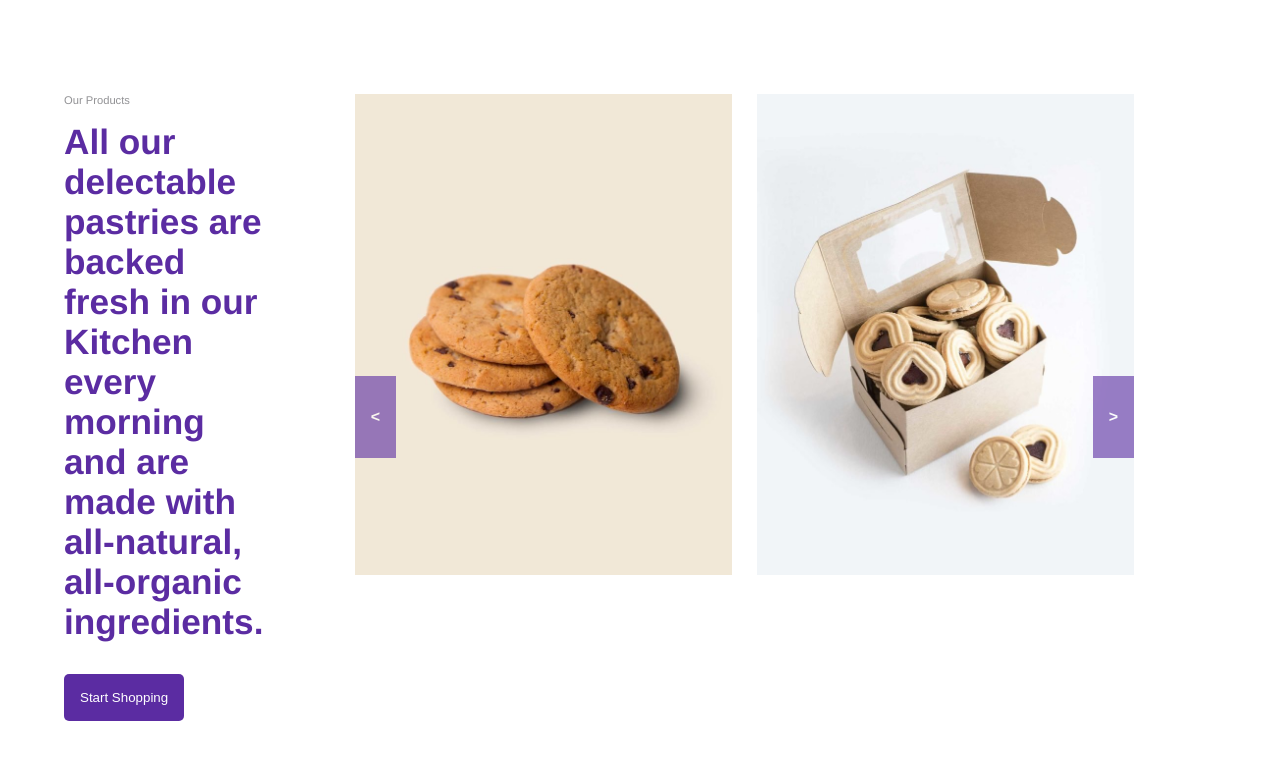
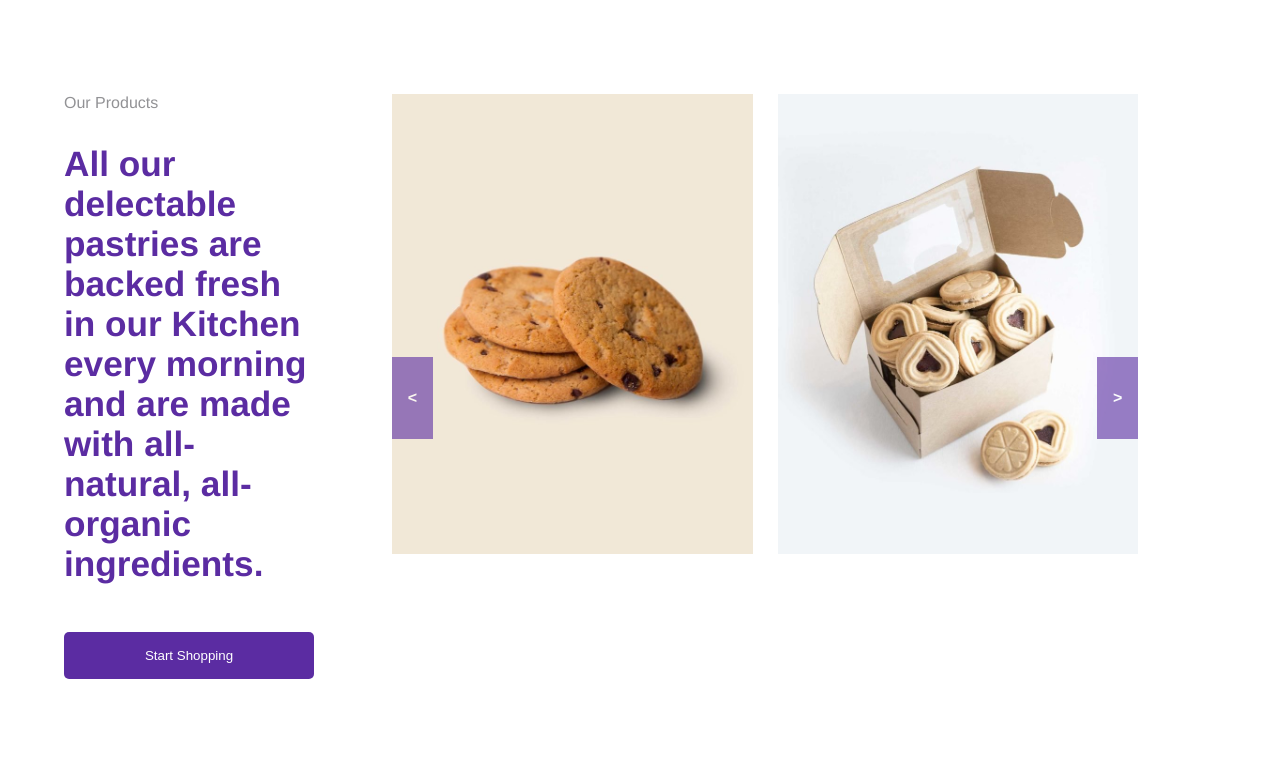
Before and after one commit to GianlucaSirianni/proj-html-vuejs, a Vue app: page / in a window 1280 px wide. Shown: the part 952-1720 px from the top of the page. Built offline with nearby package versions, Linux system fonts and the light colour scheme.

Commit message:
misure products

```diff
--- a/src/components/Main/OurProducts.vue
+++ b/src/components/Main/OurProducts.vue
@@ -109,10 +109,14 @@ export default {
 
 .prodDescription {
   width: 30%;
+  display: flex;
+  flex-direction: column;
+  justify-content: center;
+
 }
 
 .fresh {
-  font-size: 0.7rem;
+  font-size: 1rem;
   color: #929295;
 }
 
@@ -161,7 +165,7 @@ export default {
 
 h1 {
   font-size: 2.2rem;
-  margin-top: 1rem;
+  margin-top: 2rem;
   margin-bottom: 1rem;
   color: #5b2ca2;
   text-align: start;
@@ -169,13 +173,14 @@ h1 {
 }
 
 button {
-  margin-top: 1rem;
+  margin-top: 2rem;
   padding: 1rem;
   color: white;
   border-color: #5b2ca2;
   background-color: #5b2ca2;
   border-style: none;
   border-radius: 5px;
+  width: 250px;
 }
 
 button:hover {
```
